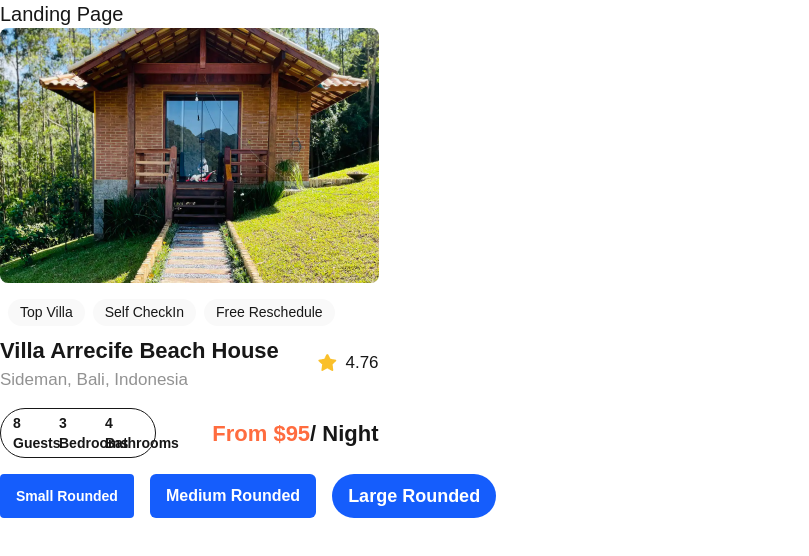
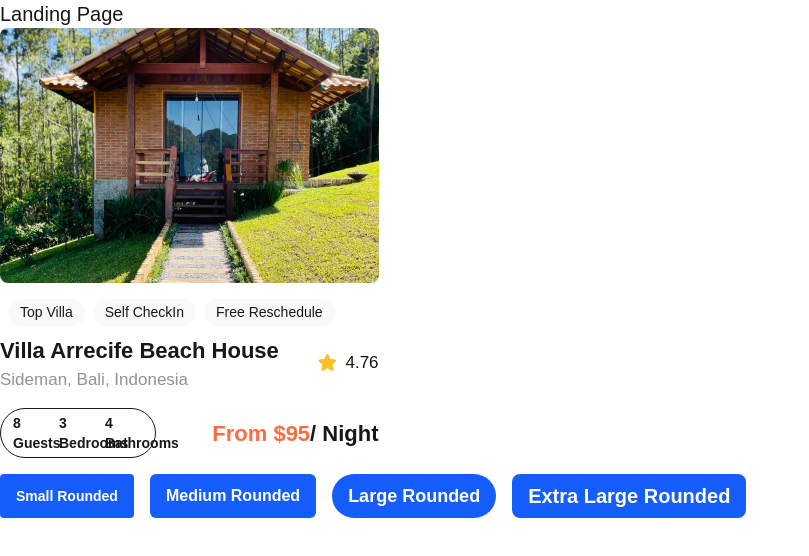
Before and after one commit to youssefamjad1/alx-project-0x00-setup, a Next.js app in the folder alx-project-0x00/: page /landing in a window 1280 px wide. Shown: the top 556 px of the page, without its empty margins (0-809 px from the left). Built offline with nearby package versions, Linux system fonts and the light colour scheme.

Commit message:
feat: add Button component with styles prop and update landing page with multiple buttons of different rounded shapes

```diff
--- a/alx-project-0x00/interfaces/index.ts
+++ b/alx-project-0x00/interfaces/index.ts
@@ -3,5 +3,5 @@ export interface PillProps {
 }
 export interface ButtonProps {
   title: string;
-  styles?: string; // Optional styles string to customize button
+  styles: string;
 }
--- a/alx-project-0x00/pages/landing.tsx
+++ b/alx-project-0x00/pages/landing.tsx
@@ -1,6 +1,6 @@
-import Button from '@/components/Button';
-import Card from '@/components/Card';
-import React from 'react';
+import React from "react";
+import Card from "@/components/Card";
+import Button from "@/components/Button";
 
 const Landing: React.FC = () => {
   return (
@@ -8,10 +8,12 @@ const Landing: React.FC = () => {
       <h1 className="text-xl font-extralight">Landing Page</h1>
       <Card />
 
-        <div className="mt-6 flex gap-4 flex-wrap">
+      <div className="mt-6 flex gap-4 flex-wrap">
         <Button title="Small Rounded" styles="rounded-sm text-sm" />
         <Button title="Medium Rounded" styles="rounded-md text-base" />
         <Button title="Large Rounded" styles="rounded-full text-lg" />
+        {/* Add rounded-lg for checker */}
+        <Button title="Extra Large Rounded" styles="rounded-lg text-xl" />
       </div>
     </div>
   );
```
